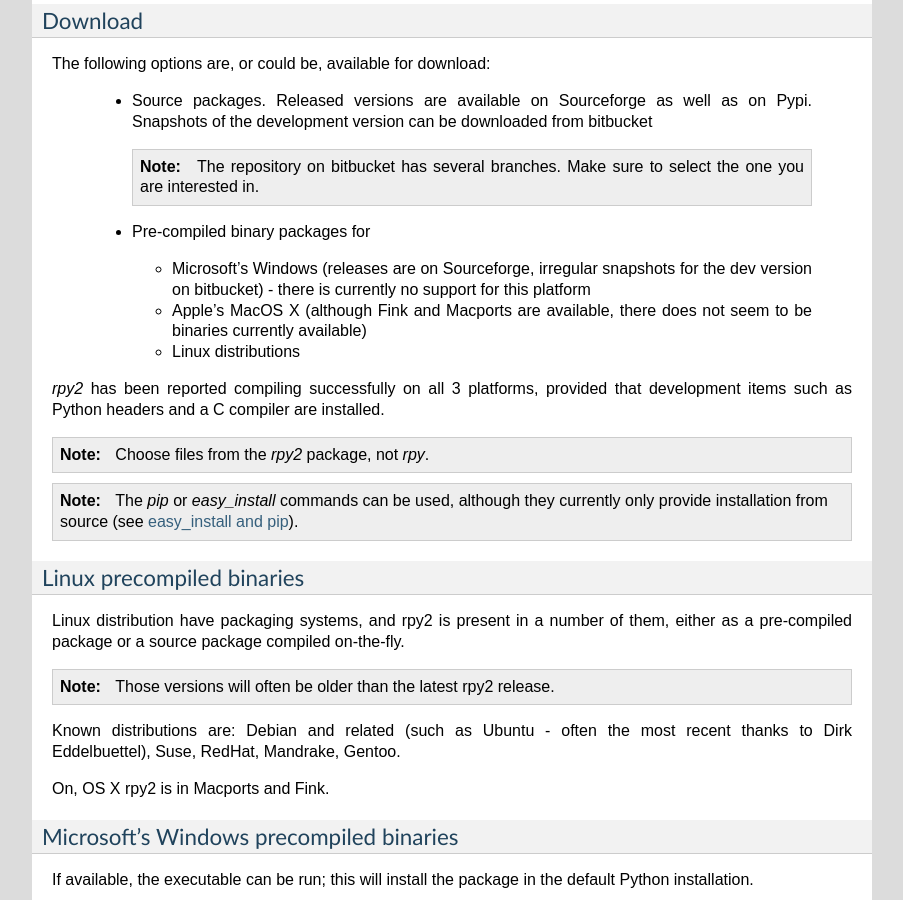
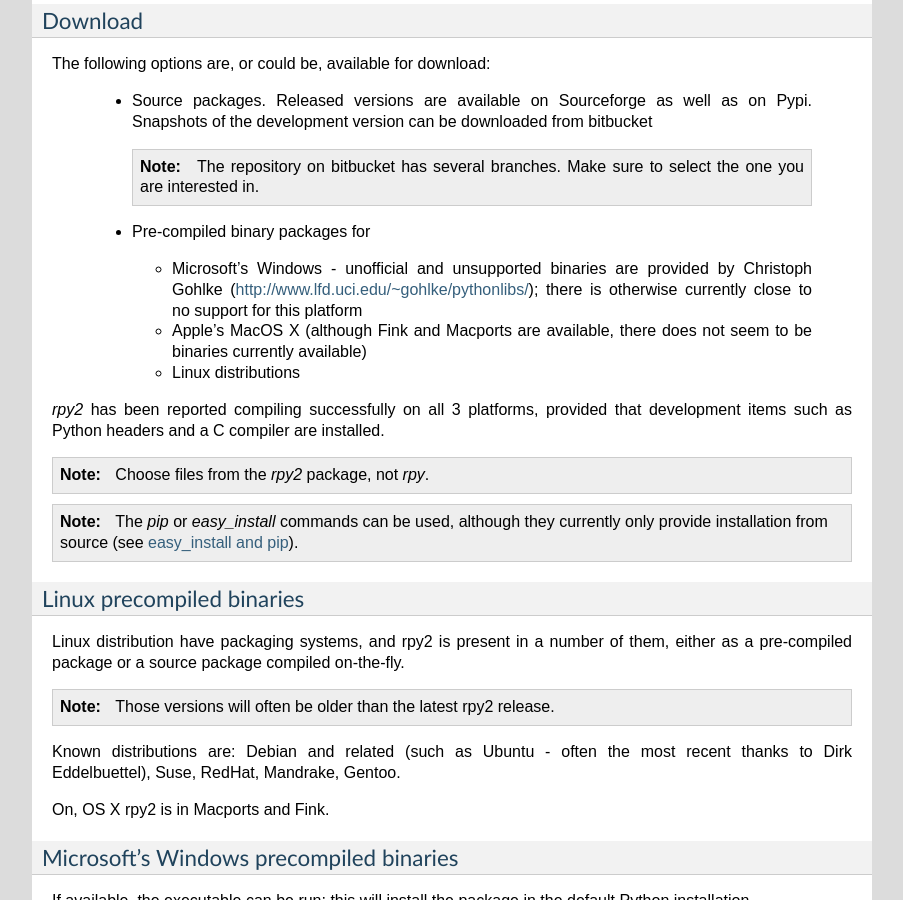
Before and after one commit to rpy2/rpy2, a Sphinx documentation site: the page built from doc/source/overview.rst, in a window 1280 px wide and 900 px high, scrolled down 1379 px. Shown: the whole window, without its empty margins (198-1101 px from the left). Built offline with Sphinx 7.4.7, drawn with Linux system fonts in a browser that asks for light colours; formulas are drawn with MathJax 3.

Commit message:
Added link to Christoph's binary builds for Windows

```diff
--- a/doc/source/overview.rst
+++ b/doc/source/overview.rst
@@ -114,9 +114,10 @@
 
   * Pre-compiled binary packages for
 
-    * Microsoft's Windows (releases are on Sourceforge, irregular snapshots
-      for the dev version on bitbucket) - there is currently no support for
-      this platform
+    * Microsoft's Windows - unofficial and unsupported binaries are provided
+      by Christoph Gohlke (http://www.lfd.uci.edu/~gohlke/pythonlibs/);
+      there is otherwise currently
+      close to no support for this platform
 
     * Apple's MacOS X (although Fink and Macports are available, there does not
       seem to be binaries currently available)
```
